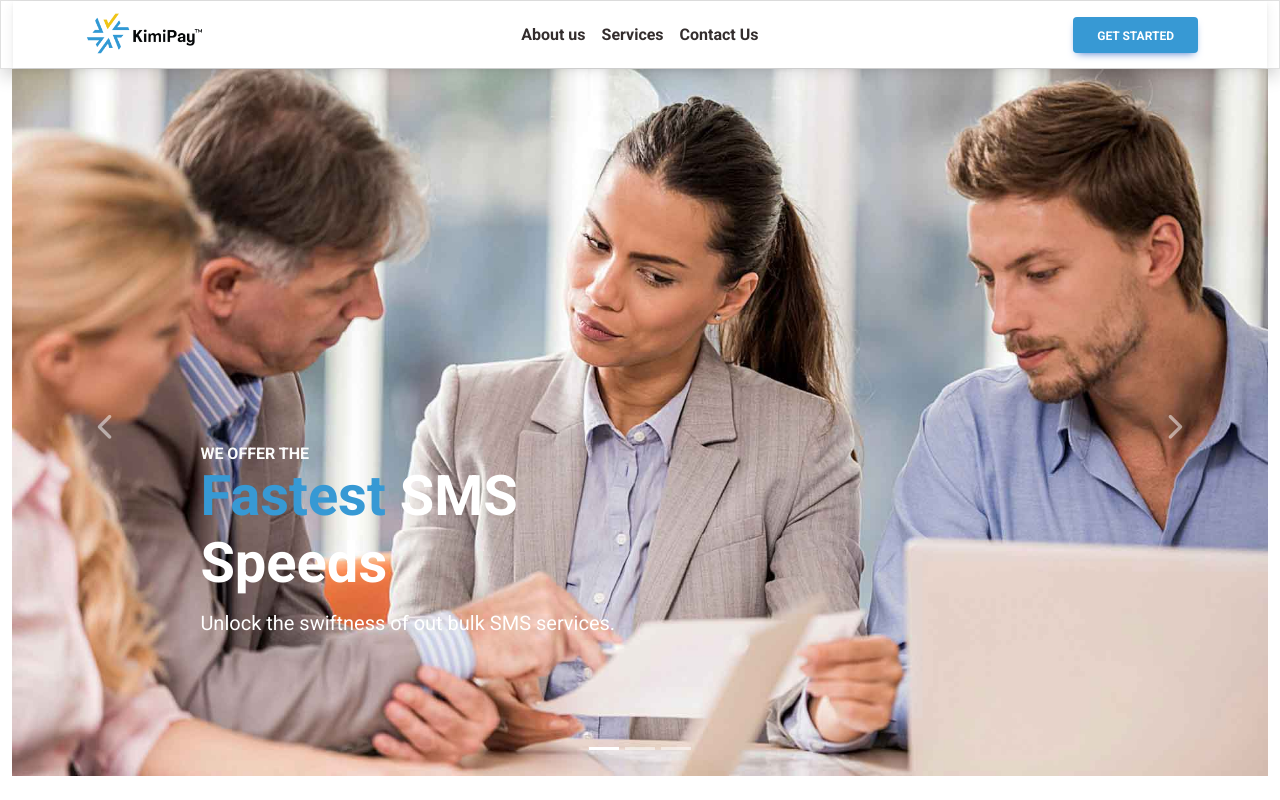
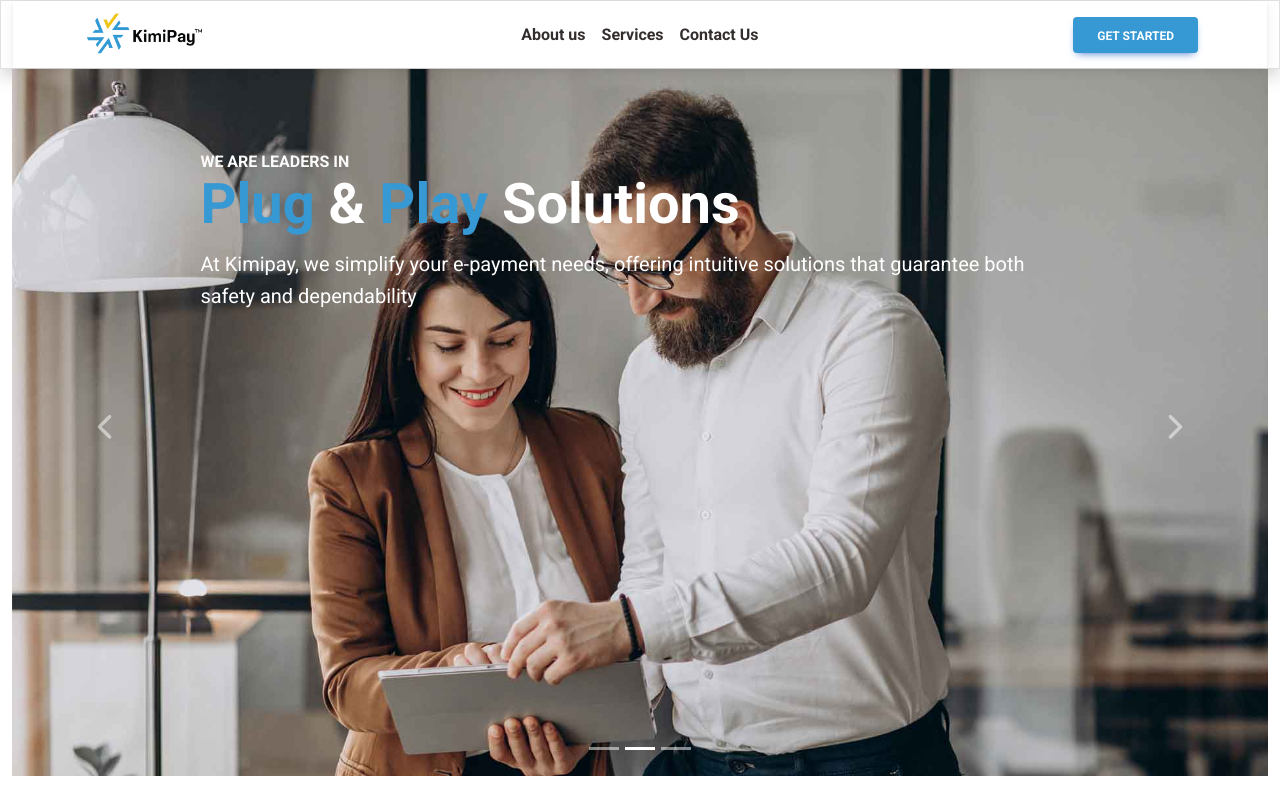
Before and after one commit to GloriaMMuthumbi/kimipayco, a React (Create React App) app: page / in a window 1280 px wide. Shown: the top 800 px of the page. Built offline with nearby package versions, Linux system fonts and the light colour scheme.

Commit message:
Carousel issues resolved

```diff
--- a/src/Components/Carousel.js
+++ b/src/Components/Carousel.js
@@ -1,94 +1,47 @@
 import React from 'react';
 import '../App.css';
+import {
+    MDBCarousel,
+    MDBCarouselItem,
+} from 'mdb-react-ui-kit';
 
 const CarouselComponent = () => {
     return (
         <div className='container-fluid'>
-            <div class="carousel slide">
-                <div class="carousel-inner">
-                    <ol class="carousel-indicators">
-                        <li data-mdb-target="0" class="active"></li>
-                        <li data-mdb-target="1" class=""></li>
-                        <li data-mdb-target="2" class=""></li>
-                    </ol>
-                    <div class="carousel-item">
-                        <img class="w-100 d-block" src="./carousel-1.jpg" alt="..." />
-                        <div class="carousel-caption d-none d-md-block">
-                            <div class="position-absolute top-50  align-items-center">
+            <MDBCarousel showIndicators showControls fade>
+                <MDBCarouselItem
+                    className='w-100 d-block'
+                    itemId={1}
+                    src='./carousel-1.jpg'
+                    alt='...'
+                >
                     <h6 class="text-light fw-bolder ">Providing you</h6>
                     <h1><span class="blue-text">Secure</span> &amp; <span class="blue-text">Reliable</span> e-Payment Platform</h1>
                     <p class="fs-5 text">Experience the future of hassle-free e-payments with Kimipay's cutting-edge solutions that set new standards for security and reliability.</p>
-                                </div>
-                            </div>
-                        </div>
-                        <div class="carousel-item">
-                            <img class="w-100 d-block" src="./carousel-2.jpg" alt="..." />
-                            <div class="carousel-caption d-none d-md-block">
-                                <div class="position-absolute top-50  align-items-center">
+                </MDBCarouselItem>
+
+                <MDBCarouselItem
+                    className='w-100 d-block'
+                    itemId={2}
+                    src='./carousel-2.jpg'
+                    alt='...'
+                >
                     <h6 class="text-light fw-bolder ">We are leaders in</h6>
                     <h1><span class="blue-text">Plug</span> &amp; <span class="blue-text">Play</span> Solutions</h1>
                     <p class="fs-5 text">At Kimipay, we simplify your e-payment needs, offering intuitive solutions that guarantee both safety and dependability</p>
-                                    </div>
-                                </div>
-                            </div>
-                            <div class="carousel-item active">
-                                <img class="w-100 d-block" src="./carousel-3.jpg" alt="..." />
-                                <div class="carousel-caption d-none d-md-block">
-                                    <div class="position-absolute top-50  align-items-center">
+                </MDBCarouselItem>
+
+                <MDBCarouselItem
+                    className='w-100 d-block'
+                    itemId={3}
+                    src='./carousel-3.jpg'
+                    alt='...'
+                >
                     <h6 class="text-light fw-bolder">We offer the</h6>
                     <h1><span class="blue-text">Fastest</span> SMS Speeds</h1>
                     <p class="fs-5 text">Unlock the swiftness of out bulk SMS services.</p>
-                                        </div>
-                                    </div>
-                                </div>
-                                <a role="button" class="carousel-control-prev">
-                                    <span class="carousel-control-prev-icon"></span>
-                                    <span class="visually-hidden"></span>
-                                </a>
-                                <a role="button" class="carousel-control-next">
-                                    <span class="carousel-control-next-icon"></span>
-                                    <span class="visually-hidden"></span>
-                                </a>
-                            </div>
-                        </div>
-            {/* <Carousel>
-            <Carousel.Item interval={3500}>
-                <ExampleCarouselImage
-                text="First slide"
-                imageSrc="./carousel-1.jpg"
-                />
-                <div className="rectangle"></div>
-                <Carousel.Caption>
-                <h6>Providing you</h6>
-                <h1><span className="blue-text">Secure</span> & <span className="blue-text">Reliable</span> e-Payment Platform</h1>
-                <p>Experience the future of hassle-free e-payments with Kimipay's cutting-edge solutions that set new standards for security and reliability.</p>
-                </Carousel.Caption>
-            </Carousel.Item>
-            <Carousel.Item interval={3500}>
-                <ExampleCarouselImage
-                text="Second slide"
-                imageSrc="./carousel-2.jpg"
-                />
-                <div className="rectangle"></div>
-                <Carousel.Caption>
-                <h6>We are leaders in</h6>
-                <h1><span className="blue-text">Plug</span> & <span className="blue-text">Play</span> Solutions</h1>
-                <p>At Kimipay, we simplify your e-payment needs, offering intuitive solutions that guarantee both safety and dependability</p>
-                </Carousel.Caption>
-            </Carousel.Item>
-            <Carousel.Item interval={3500}>
-                <ExampleCarouselImage
-                text="Second slide"
-                imageSrc="./carousel-3.jpg"
-                />
-                <div className="rectangle"></div>
-                <Carousel.Caption>
-                <h6>We offer the</h6>
-                <h1><span className="blue-text">Fastest</span> SMS Speeds</h1>
-                <p>Unlock the swiftness of out bulk SMS services.</p>
-                </Carousel.Caption>
-            </Carousel.Item>
-            </Carousel> */}
+                </MDBCarouselItem>
+            </MDBCarousel>
         </div>
     );
 };
```
Lines whose indentation alone changed are shown as unchanged.
